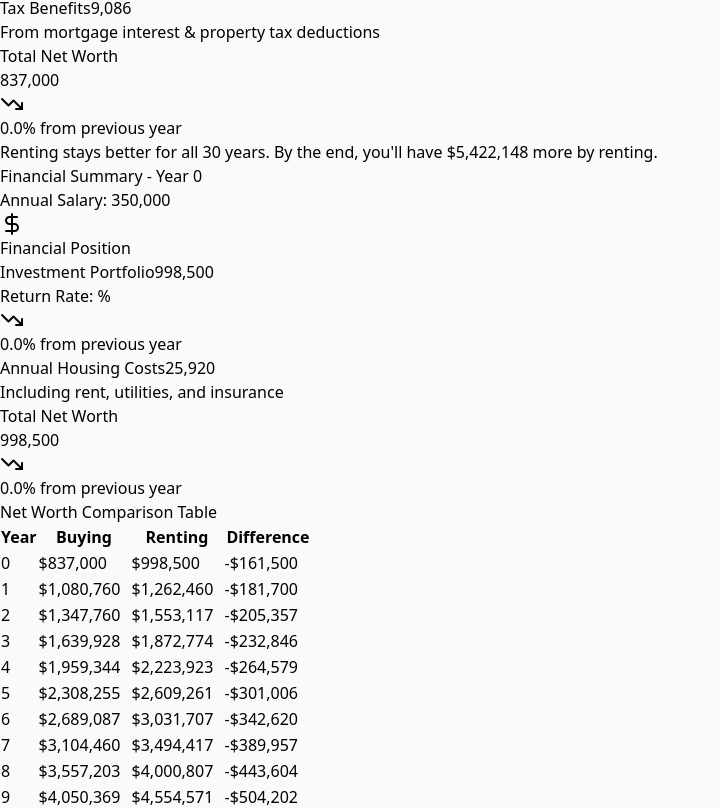
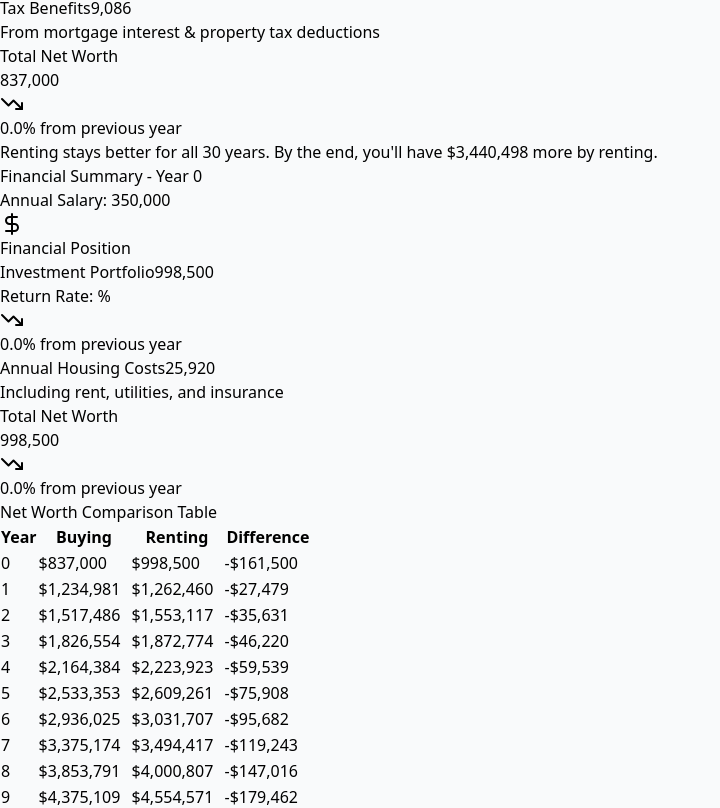
Before and after one commit to MaksimDan/housing-calculator, a React (Vite) app: page / in a window 1280 px wide. Shown: the part 2092-2900 px from the top of the page, without its empty margins (0-720 px from the left). Built offline with nearby package versions, Linux system fonts and the light colour scheme.

Commit message:
avoid double counting equity

```diff
--- a/src/HousingCalculator.tsx
+++ b/src/HousingCalculator.tsx
@@ -369,6 +369,7 @@ const HousingCalculator = () => {
     let currentAnnualSalary = annualSalaryBeforeTax;
     let mortgageBalance = homePrice - downPaymentAmount;
     let currentMonthlyRentalIncome = monthlyRentalIncome;
+    let previousBuyingInvestments = buyingNetWorth;
 
     // Calculate Monthly Mortgage Payment
     const monthlyInterestRate = mortgageRate / 100 / 12;
@@ -445,7 +446,7 @@ const HousingCalculator = () => {
       if (year > 0) {
         currentAnnualSalary *= 1 + salaryGrowthRate / 100;
 
-        // Invest all available money in both scenartios at the end of each month
+        // Invest all available money in both scenarios at the end of each month
         const monthlyAvailableForBuyerInvestment = monthlyTakeHome - netMonthlyHomeownerCosts;
         const monthlyAvailableForRenterInvestment = monthlyTakeHome - totalMonthlyRenterCosts;
 
@@ -455,21 +456,18 @@ const HousingCalculator = () => {
 
         const previousHomeValue = currentHomeValue;
         currentHomeValue *= 1 + homeAppreciation / 100;
-        const yearlyEquityFromAppreciation = currentHomeValue - previousHomeValue;
-
         mortgageBalance = mortgageBreakdown.endingBalance;
-
-        const previousBuyingInvestments = buyingNetWorth - (currentHomeValue - mortgageBalance);
         const yearlyQualityOfLifeBenefit = monthyQualityOfLife * 12;
 
-        // Update Net Worth Calculations
+        // Updated buying net worth calculation
         buyingNetWorth =
           previousBuyingInvestments * (1 + investmentReturn / 100) +
           yearlyHomeownerInvestment +
-          yearlyEquityFromAppreciation +
-          mortgageBreakdown.yearlyPrincipalPaid +
           yearlyQualityOfLifeBenefit +
           (currentHomeValue - mortgageBalance);
+
+        // Update values for next iteration
+        previousBuyingInvestments = buyingNetWorth - (currentHomeValue - mortgageBalance);
 
         currentMonthlyRentalIncome *= 1 + rentIncrease / 100;
         currentMonthlyRent *= 1 + rentIncrease / 100;
```
